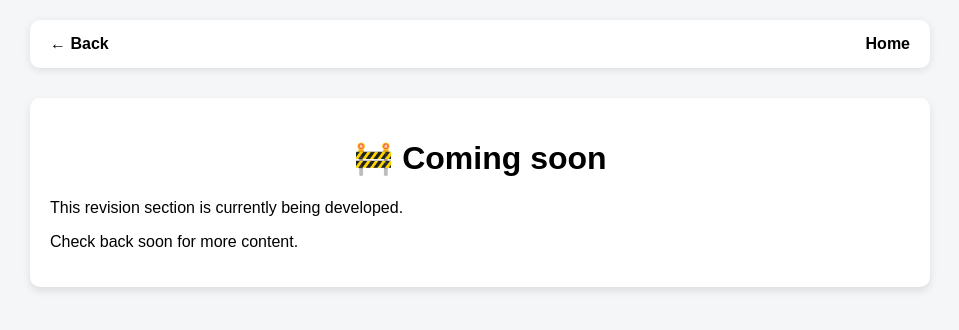
After one commit to jshepherd1234/GCSE-Revision-App, a Flask app: page /english-language in a window 1280 px wide. The commit adds this page. Shown: the top 330 px of the page, without its empty margins (160-1119 px from the left). Run offline with Flask 3, Linux system fonts and the light colour scheme.

Commit message:
Addes page status and coming soon handling

```diff
--- a/app.py
+++ b/app.py
@@ -1,6 +1,75 @@
 from flask import Flask, render_template #Importing the flask library which will handle requests and brininging in the HTML file
+from jinja2 import TemplateNotFound
 
 app = Flask(__name__) #Creates the flask application
+
+page_status = {
+
+    "jekyll_hyde.html": False,
+
+    "an_inspector_calls.html": False,
+
+    "war_conflict_poetry.html": False,
+
+    "macbeth.html": True,
+
+    "character.html": True,
+
+    "macbeth_overview.html": True,
+
+    "macbeth)_characters.html": True,
+
+    "macbeth_themes.html": True,
+
+    #Other subjects
+    #==============
+    "biology.html": False,
+
+    "chemistry.html": False,
+
+    "physics.html": False,
+
+    "maths.html": False,
+
+    "geography.html": False,
+
+    "cscience.html": False,
+
+    #Features
+    #========
+    "quiz.html": False,
+
+    "flashcards.html": False,
+
+    "planner.html": False,
+
+    "progress.html": False
+
+}
+
+def render_page_or_coming_soon(template, **kwargs):
+
+    if page_status.get(template) == False:
+
+        return render_template(
+            "coming_soon.html",
+            page_name = template
+        )
+
+    try:
+
+        return render_template(
+            template,
+            **kwargs
+        )
+
+    except TemplateNotFound:
+
+        return render_template(
+            "coming_soon.html",
+            page_name = template
+        )
+
 
 macbeth_data = {
 
@@ -616,38 +685,38 @@ macduff_data = {
 
 def homepage(): #Creates function for the homepage
 
-    return render_template("home.html")
+    return render_page_or_coming_soon("home.html")
 
 @app.route("/english") #Sets route for the general english page
 
 def english(): #Creates function for english page
 
-    return render_template("english.html") #Return correct page to user
+    return render_page_or_coming_soon("english.html") #Return correct page to user
 
 @app.route("/english-literature")
 
 def english_literture():
 
-    return render_template("english_literature.html")
+    return render_page_or_coming_soon("english_literature.html")
 
 @app.route("/english-language")
 
 def english_language():
 
-    return render_template("english)_langauge.html")
+    return render_page_or_coming_soon("english)_langauge.html")
 
 
 @app.route("/jekyll-hyde") #Sets route for Jekyll and hyde page
 
 def jekyll_hyde(): #Creating Jekyll and Hyde function
 
-    return render_template("jekyll_hyde.html") #Return correct page to user
+    return render_page_or_coming_soon("jekyll_hyde.html") #Return correct page to user
 
 @app.route("/macbeth") #Sets the route for the "Macbeth" page
 
 def macbeth(): #Creating Macbeth function
 
-    return render_template("macbeth.html") #Return correct page to user
+    return render_page_or_coming_soon("macbeth.html") #Return correct page to user
 
 #Setting up the overview system for Macbeth
 #----------------------------------------
@@ -655,19 +724,19 @@ def macbeth(): #Creating Macbeth function
 
 def macbeth_overview():
 
-    return render_template("macbeth_overview.html")
+    return render_page_or_coming_soon("macbeth_overview.html")
 
 @app.route("/macbeth/characters")
 
 def macbeth_characters():
 
-    return render_template("macbeth_characters.html")
+    return render_page_or_coming_soon("macbeth_characters.html")
 
 @app.route("/macbeth/themes")
 
 def macbeth_themes():
 
-    return render_template("macbeth_themes.html")
+    return render_page_or_coming_soon("macbeth_themes.html")
 
 #Macbeth character route
 #-----------------------
@@ -675,7 +744,7 @@ def macbeth_themes():
 
 def macbeth_character():
 
-    return render_template(
+    return render_page_or_coming_soon(
         "character.html",
         character=macbeth_data
     )
@@ -687,7 +756,7 @@ def macbeth_character():
 
 def lady_macbeth_character():
 
-    return render_template(
+    return render_page_or_coming_soon(
         "character.html",
         character=lady_macbeth_data
     )
@@ -698,7 +767,7 @@ def lady_macbeth_character():
 
 def banquo_character():
 
-    return render_template(
+    return render_page_or_coming_soon(
         "character.html",
         character=banquo_data
     )
@@ -709,7 +778,10 @@ def banquo_character():
 
 def macduff_character():
 
-    return render_template("macduff_character.html")
+    return render_page_or_coming_soon(
+        "character.html",
+        character=macduff_data
+    )
 
 #Witches character route
 #----------------------
@@ -717,44 +789,56 @@ def macduff_character():
 
 def witches_character():
 
-    return render_template("witches_character.html")
+    return render_page_or_coming_soon("witches_character.html")
+
 
 @app.route("/an-inspector-calls") #Sets the route for "An inspector calls" page
 
 def an_inspector_calls(): #Creating "An inspector calls function"
 
-    return render_template("an_inspector_calls.html") #Return correct page to user
+    return render_page_or_coming_soon("an_inspector_calls.html") #Return correct page to user
 
 @app.route("/war-conflict-poetry") #Sets route for poetry page
 
 def war_conflict_poetry(): #Creating poetry function
 
-    return render_template("war_conflict_poetry.html") #Return correct page to user
+    return render_page_or_coming_soon("war_conflict_poetry.html") #Return correct page to user
 
 @app.route("/flashcards") #Sets route for flashcards
 
 def flashcards(): #Creating flashcards function
 
-    return render_template("flashcards.html") #Return correct page to user
+    return render_page_or_coming_soon("flashcards.html") #Return correct page to user
 
 @app.route("/quiz") #Sets route for quiz
 
 def quiz(): #Creating quiz function
 
-    return render_template("quiz.html") #Return correct page to user
+    return render_page_or_coming_soon("quiz.html") #Return correct page to user
 
 @app.route("/planner") #Sets route for planner
 
 def planner(): #Creating planner function
 
-    return render_template("planner.html") #Return correct page to user
+    return render_page_or_coming_soon("planner.html") #Return correct page to user
 
 @app.route("/progress") #Sets route for progress
 
 def progress(): #Creating progress function
 
-    return render_template("progress.html") #Return correct page to user
+    return render_page_or_coming_soon("progress.html") #Return correct page to user
 
+@app.errorhandler(404)
+
+def page_not_found(error):
+
+    return render_template("404.html"), 404
+
+@app.errorhandler(TemplateNotFound)
+
+def template_not_found(error):
+
+    return render_template("coming_soon.html"), 200
 
 if __name__ == "__main__":
 
--- a/static/style.css
+++ b/static/style.css
@@ -281,3 +281,39 @@ h2 { /* Targets h2 headings*/
     margin-top: 0;
 
 }
+
+.error-page {
+
+    text-align: center;
+
+    padding: 40px;
+
+}
+
+.error-page h1 {
+
+    margin-bottom: 20px;
+
+}
+
+.error-page p {
+
+    margin-bottom: 30px;
+
+}
+
+.button {
+
+    display: inline-block;
+
+    padding: 12px 25px;
+
+    background: white;
+
+    border-radius: 12px;
+
+    text-decoration: none;
+
+    font-weight: bold;
+
+}
--- /dev/null
+++ b/templates/coming_soon.html
@@ -0,0 +1,27 @@
+{% extends "base.html" %}
+
+{% block title %}
+Coming Soon
+{% endblock %}
+
+{% block content %}
+
+<div class="section">
+
+    <h1>🚧 Coming soon</h1>
+
+    <p>
+
+        This revision section is currently being developed.
+
+    </p>
+
+    <p>
+
+        Check back soon for more content.
+
+    </p>
+
+</div>
+
+{% endblock %}
```
Also changed, not shown: templates/404.html (added, +33 -0 lines).
